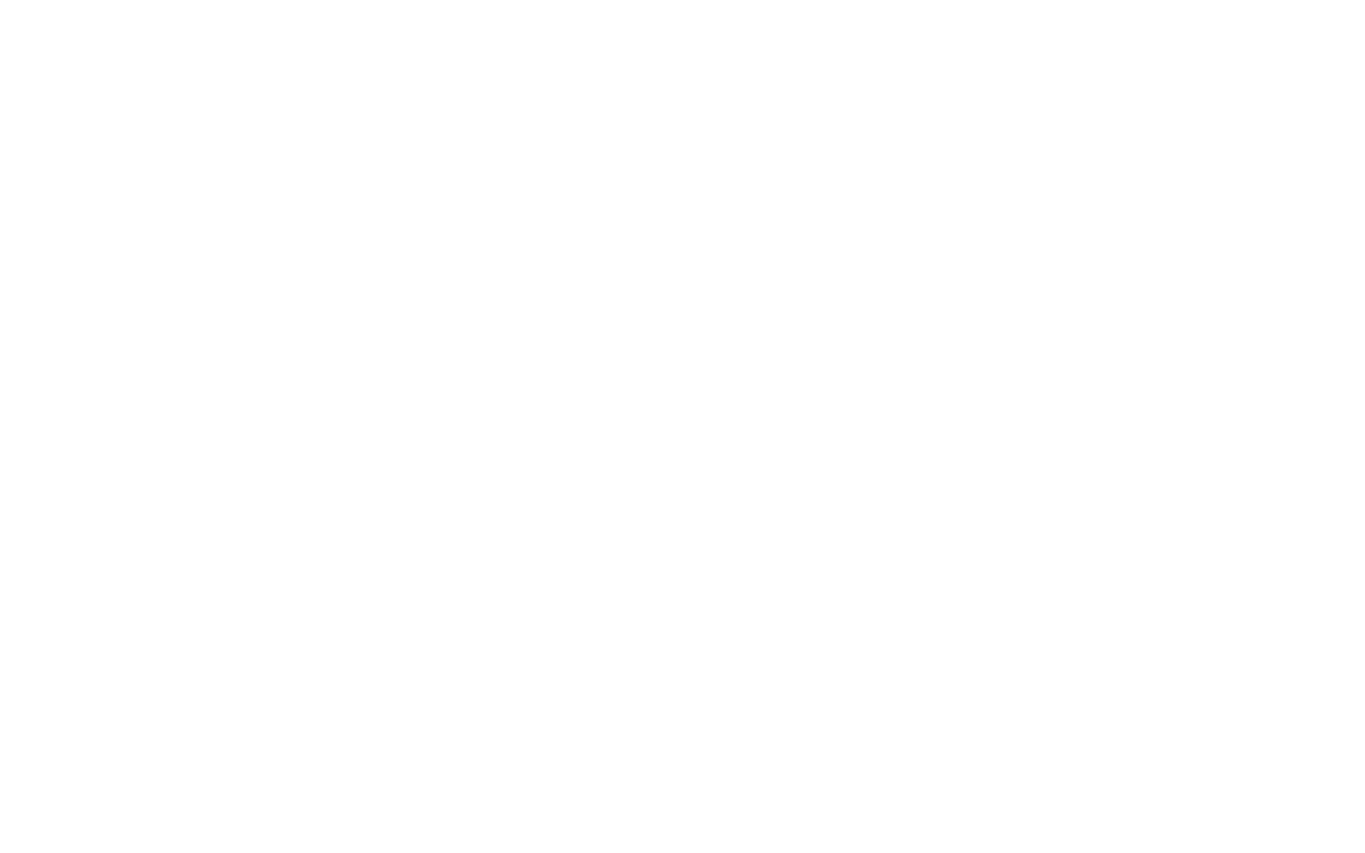
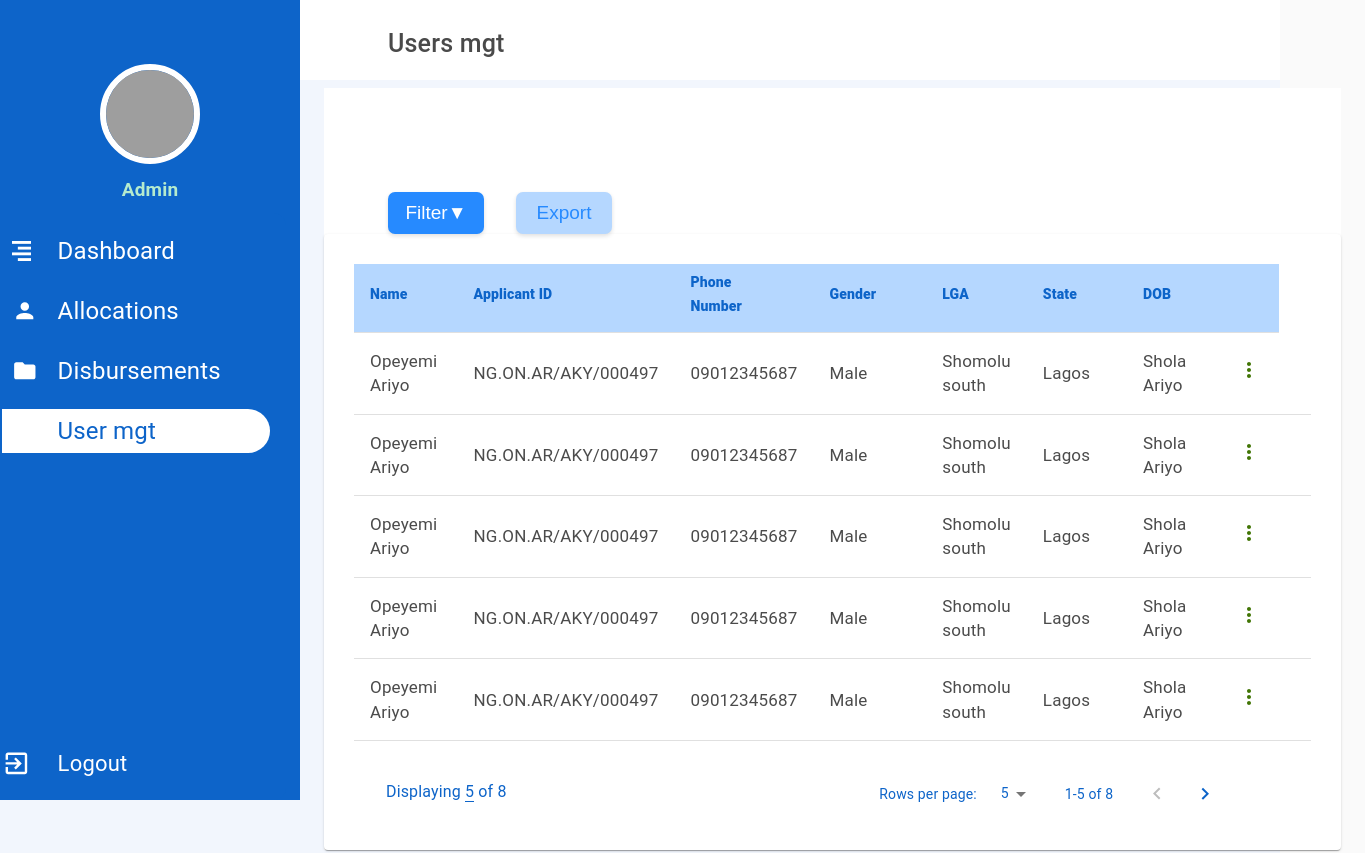
Before and after one commit to sodiqlawal/personal_talent, a React (Create React App) app: page /users in a window 1280 px wide. Shown: the top 853 px of the page, 1365 px wide, since content can reach past the window. Before the commit the page ends 800 px from the top, so only its background shows below. Built offline with nearby package versions, Linux system fonts and the light colour scheme; grey boxes are pictures that could not be loaded.

Commit message:
updated the dashboard, still on it tho

```diff
--- a/src/App.js
+++ b/src/App.js
@@ -40,6 +40,9 @@
         <Route exact path="/disbursements">
           <Dashboard />
         </Route>
+        <Route exact path="/users">
+          <Dashboard />
+        </Route>
       </Router>
     </ThemeProvider>
   );
--- a/src/components/Dashboard.jsx
+++ b/src/components/Dashboard.jsx
@@ -14,6 +14,9 @@
   Hidden
 } from "@material-ui/core";
 import MenuIcon from "@material-ui/icons/Menu";
+import PersonAddIcon from '@material-ui/icons/PersonAdd';
+import FolderIcon from '@material-ui/icons/Folder';
+import PersonIcon from '@material-ui/icons/Person';
 import { makeStyles, useTheme, createStyles } from "@material-ui/core/styles";
 import DashboardMenu from "./DashboardMenu";
 import AdminDetails from "./AdminDetails.jsx";
@@ -21,6 +24,7 @@
 import { Switch, Route, NavLink, useParams } from "react-router-dom";
 import Allocations from "./Allocations";
 import Disbursements from "./Disbursements";
+import Users from "./User";
 import dashboard from "./assets/dashboard.svg"
 // import { library } from "@fortawesome/fontawesome-svg-core";
 // import { FontAwesomeIcon } from "@fortawesome/react-fontawesome";
@@ -86,7 +90,8 @@
       flexGrow: 1,
       display: "flex",
       flexDirection: "column",
-    //   marginTop: "20px",
+      marginLeft:"-0.9rem",
+    // textAlign:"start",
       width: "100%",
     //   padding: "4rem 1rem 1rem 1.5rem",
     //   height: "550px"
@@ -130,13 +135,18 @@
   ],
   [
     <div style={{ fontSize: "24px" }}>Allocations</div>,
-    <img src={dashboard} alt="dashboard" style={{ color: "white", fontSize: "1.6rem", marginLeft: "10px" }} />,
+    <PersonIcon style={{ color: "white", fontSize: "1.6rem", marginLeft: "10px" }} />,
     "/allocations"
   ],
   [
     <div style={{ fontSize: "24px" }}>Disbursements</div>,
-    <img src={dashboard} alt="farmers" style={{ color: "white", fontSize: "1.6rem", marginLeft: "10px" }} />,
+    <FolderIcon style={{ color: "white", fontSize: "1.6rem", marginLeft: "10px" }} />,
     "/disbursements"
+  ],
+  [
+    <div style={{ fontSize: "24px" }}>User mgt</div>,
+    <PersonAddIcon  style={{ color: "white", fontSize: "1.6rem", marginLeft: "10px" }} />,
+    "/users"
   ]
 ];
 
@@ -245,6 +255,9 @@
               <Route exact path="/disbursements">
                 <div>Disbursements</div>
               </Route>
+              <Route exact path="/users">
+                <div>Users mgt</div>
+              </Route>
             </Switch>
           </Typography>
         </Toolbar>
@@ -298,6 +311,11 @@
               <Disbursements />
             </div>
           </Route>
+          <Route exact path={`/users`}>
+            <div>
+              <Users />
+            </div>
+          </Route>
         </Switch>
       </main>
     </div>
--- /dev/null
+++ b/src/components/User.jsx
@@ -0,0 +1,109 @@
+import React from "react";
+import DisplayTable from "./Table";
+import { makeStyles, createStyles } from "@material-ui/core/styles";
+import MoreIcon from '@material-ui/icons/MoreVert';
+import { Switch, Route, NavLink, useParams } from "react-router-dom";
+// import UserProfileAction from "./UserProfileAction";
+
+const useStyles = makeStyles(theme =>
+  createStyles({
+    root: {
+      display: "flex"
+    },
+    content: {
+        background: "#ffffff"
+    },
+    icon: {
+      position: "fixed",
+      bottom: "5%",
+      right: "1%",
+      background: "#09a23c",
+      width: "80px",
+      height: "80px",
+      borderRadius: "100%",
+      boxShadow: "2px 2px 10px #09a23c",
+      cursor: "pointer"
+    },
+    iconcontent: {
+      position: "absolute",
+      right: "50%",
+      top: "15%",
+      // bottom:"1%",
+      color: "#ffffff",
+      fontSize: "2.5rem",
+      transform: "translateX(50%)"
+      // display:"flex",
+      // alignSelf: "center",
+      // justifySelf: "center"
+    },
+    menuButton: {
+      marginRight: theme.spacing(2),
+      [theme.breakpoints.up("sm")]: {
+        display: "none"
+      },
+      alignSelf: "flex-start"
+    },
+    toolbar: theme.mixins.toolbar
+  })
+);
+
+function createData(id, name, applicantId, phone, gender, lga, state, dob, action) {
+  return { id, name, applicantId, phone, gender, lga, state, dob, action };
+}
+
+const rows = [
+  createData(1, "Opeyemi Ariyo", "NG.ON.AR/AKY/000497", "09012345687", "Male", "Shomolu south", "Lagos", "Shola Ariyo", <MoreIcon style={{color:"#417505"}}/> ),
+  createData(2, "Opeyemi Ariyo",  "NG.ON.AR/AKY/000497","09012345687", "Male", "Shomolu south", "Lagos", "Shola Ariyo", <MoreIcon style={{color:"#417505"}} />),
+  createData(3, "Opeyemi Ariyo",  "NG.ON.AR/AKY/000497","09012345687", "Male", "Shomolu south", "Lagos", "Shola Ariyo", <MoreIcon style={{color:"#417505"}} />),
+  createData(4, "Opeyemi Ariyo",  "NG.ON.AR/AKY/000497","09012345687", "Male", "Shomolu south", "Lagos", "Shola Ariyo", <MoreIcon style={{color:"#417505"}} />),
+  createData(5, "Opeyemi Ariyo",  "NG.ON.AR/AKY/000497","09012345687", "Male", "Shomolu south", "Lagos", "Shola Ariyo", <MoreIcon style={{color:"#417505"}} />),
+  createData(6, "Opeyemi Ariyo",   "NG.ON.AR/AKY/000497","Male","09012345687", "Shomolu south", "Lagos", "Shola Ariyo", <MoreIcon style={{color:"#417505"}} />),
+  createData(7, "Opeyemi Ariyo",  "NG.ON.AR/AKY/000497", "Male","09012345687", "Shomolu south", "Lagos", "Shola Ariyo", <MoreIcon style={{color:"#417505"}} />),
+  createData(8, "Opeyemi Ariyo",  "NG.ON.AR/AKY/000497", "Male","09012345687", "Shomolu south", "Lagos", "Shola Ariyo", <MoreIcon style={{color:"#417505"}} />),
+]
+
+const headCells = [
+  { id: "name", numeric: false, disablePadding: true, label: "Name" },
+  { id: "applicantId", numeric: true, disablePadding: false, label: "Applicant ID" },
+  { id: "phone", numeric: true, disablePadding: false, label: "Phone Number" },
+  {
+    id: "gender",
+    numeric: false,
+    disablePadding: false,
+    label: "Gender"
+  },
+  { id: "lga", numeric: false, disablePadding: false, label: "LGA" },
+  { id: "state", numeric: false, disablePadding: false, label: "State" },
+  { id: "dob", numeric: false, disablePadding: false, label: "DOB" },
+  { id: "action", numeric: false, disablePadding: false, label: "" }
+];
+
+
+
+
+export default function Users() {
+  const classes = useStyles();
+
+  return (
+    <div>
+      <main className={classes.content}>
+        <div className={classes.toolbar} />
+
+        <Switch>
+          <Route exact path={`/users`}>
+            <div>
+              <DisplayTable
+                rows={rows}
+                headCells={headCells}
+                heading="users"
+                // actionButton={<UserProfileAction />}
+                showCheck={false}
+                showToolbar={false}
+              />
+            </div>
+          </Route>
+        </Switch>
+      </main>
+    </div>
+  );
+}
```
